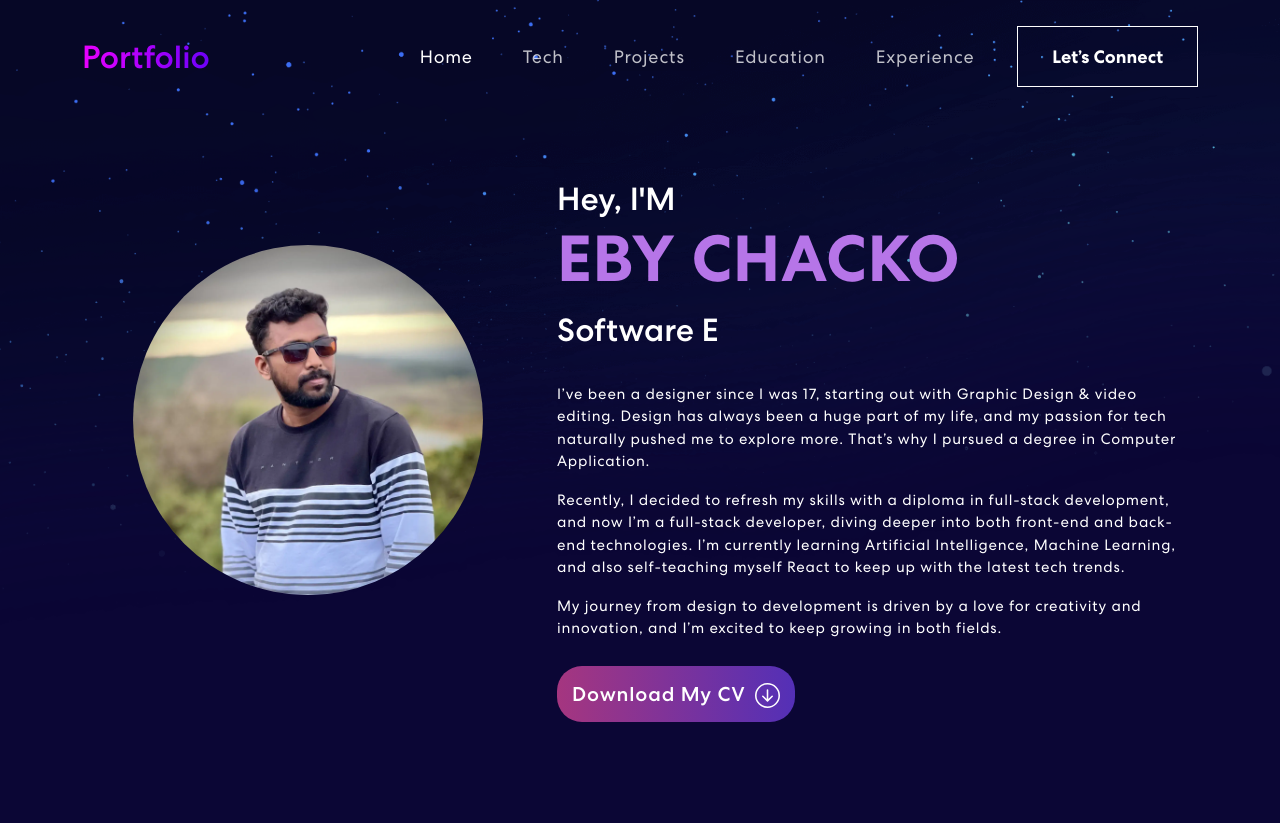
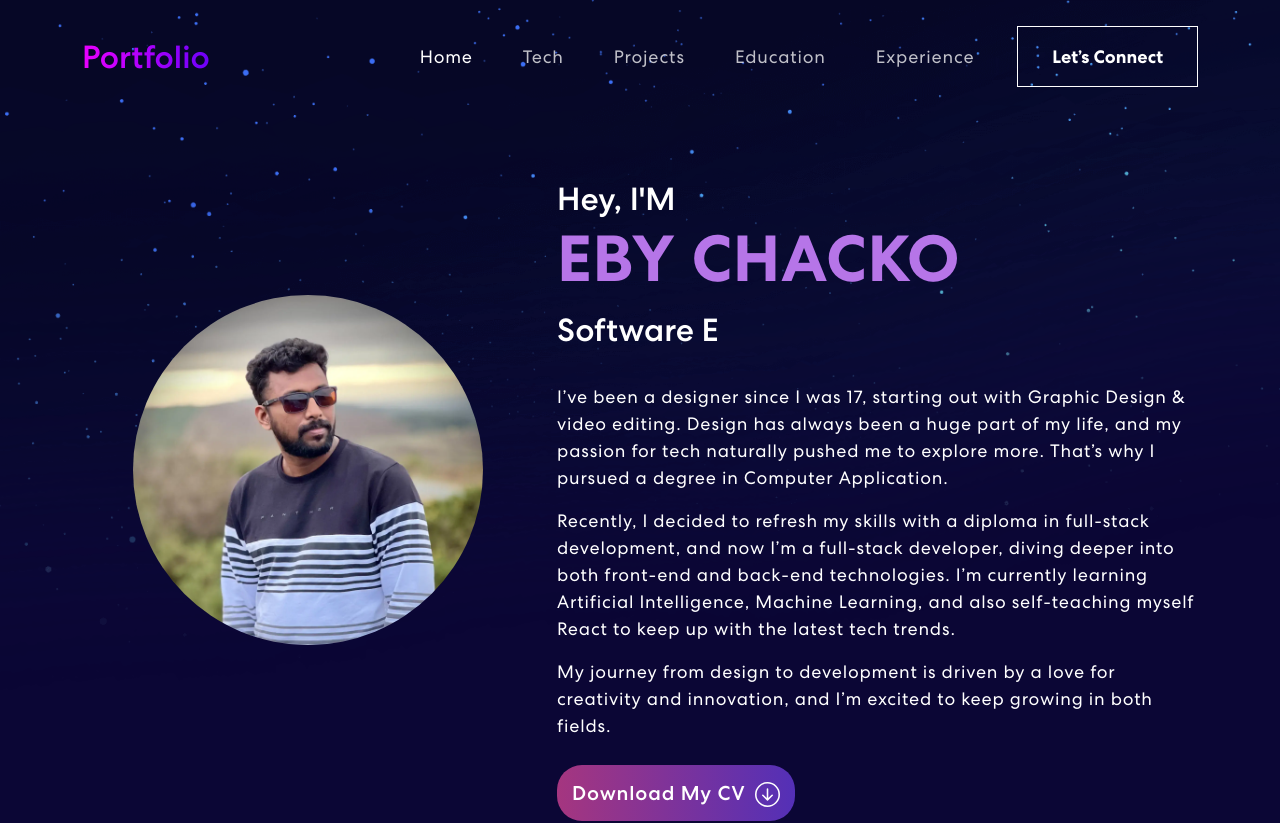
Before and after one commit to EbyChacko/portfolio_frontend, a React (Create React App) app: page / in a window 1280 px wide. Shown: the top 823 px of the page. Built offline with nearby package versions, Linux system fonts and the light colour scheme.

Commit message:
small changes in css

```diff
--- a/src/App.css
+++ b/src/App.css
@@ -293,6 +293,9 @@ nav.navbar .navbar-toggler[aria-expanded="true"] .navbar-toggler-icon {
   .skill-bx {
     padding: 10px 10px !important;
   }
+  .project p {
+    text-align: left;
+  }
 }
 
 .banner .tagline {
@@ -315,7 +318,7 @@ nav.navbar .navbar-toggler[aria-expanded="true"] .navbar-toggler-icon {
 }
 .banner p {
   color: #ffffff;
-  font-size: 15px;
+  font-size: 18px;
   letter-spacing: 0.8px;
   line-height: 1.5em;
   font-weight: 100;
```
